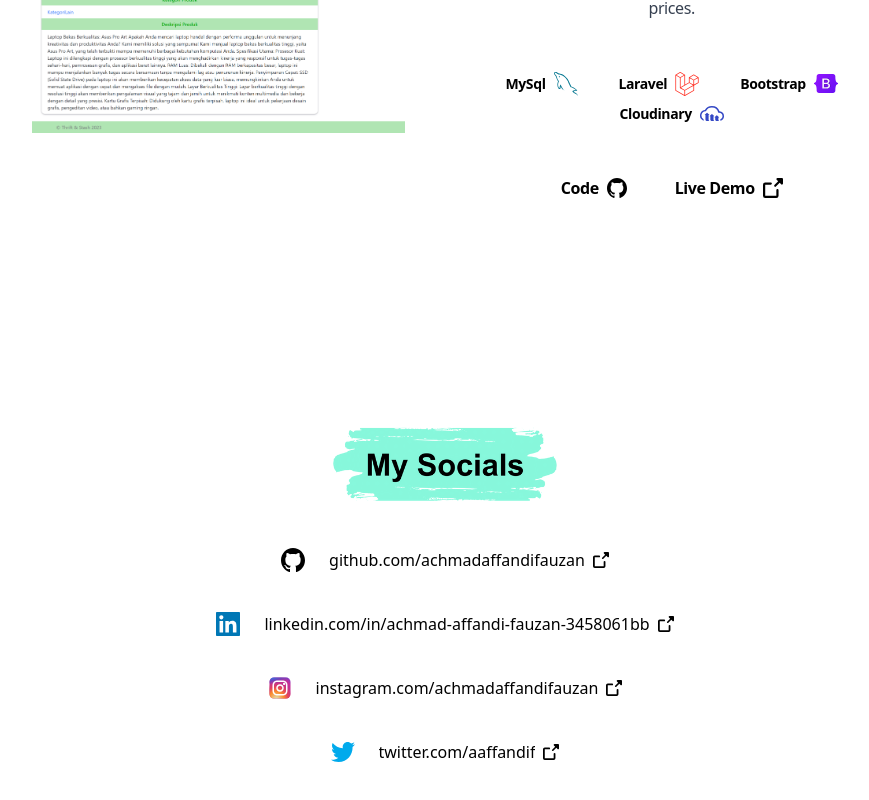
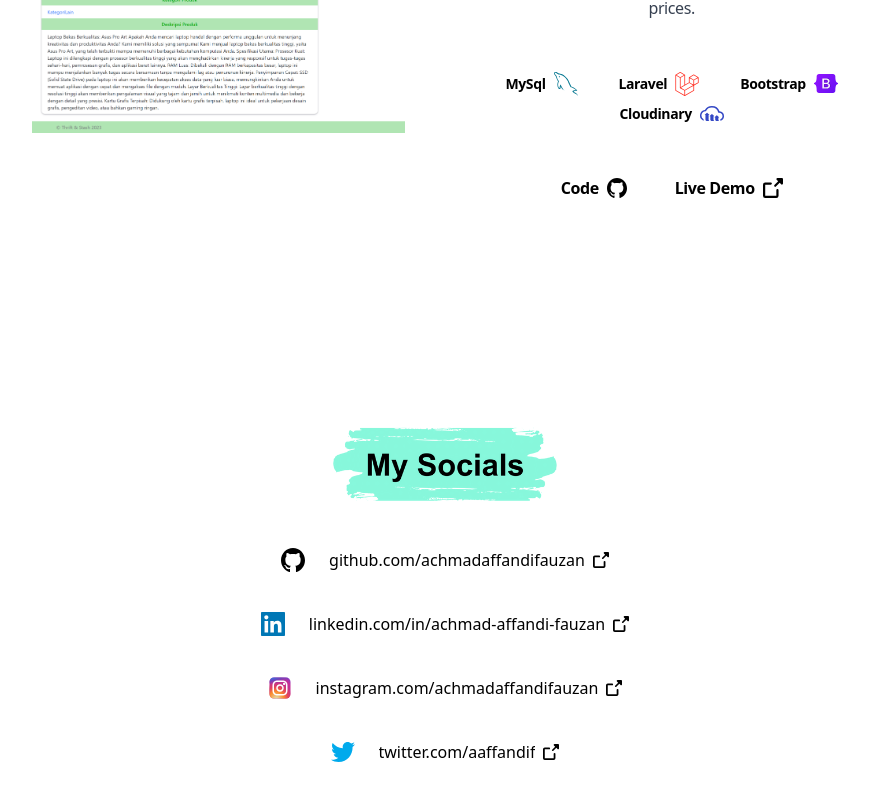
Before and after one commit to achmadaffandifauzan/portofolio, a React (Create React App) app: page / in a window 1280 px wide. Shown: the part 4496-5296 px from the top of the page, without its empty margins (195-1064 px from the left). Built offline with nearby package versions, Linux system fonts and the light colour scheme.

Commit message:
linkedin profile link update

```diff
--- a/src/Contact.js
+++ b/src/Contact.js
@@ -20,11 +20,11 @@ const Contact = () => {
       <div className="my-5 flex flex-row content-center justify-center">
         <img src="logo/linkedin.svg" className="w-6 me-6" alt="" />
         <span className="me-2 truncate max-w-xs sm:max-w-fit ">
-          linkedin.com/in/achmad-affandi-fauzan-3458061bb
+          linkedin.com/in/achmad-affandi-fauzan
         </span>
         <a
           target="_blank"
-          href="https://www.linkedin.com/in/achmad-affandi-fauzan-3458061bb/"
+          href="https://www.linkedin.com/in/achmad-affandi-fauzan/"
           className="flex content-center min-w-max"
         >
           <img src="logo/new-window.svg" className="w-4" alt="" />
```
